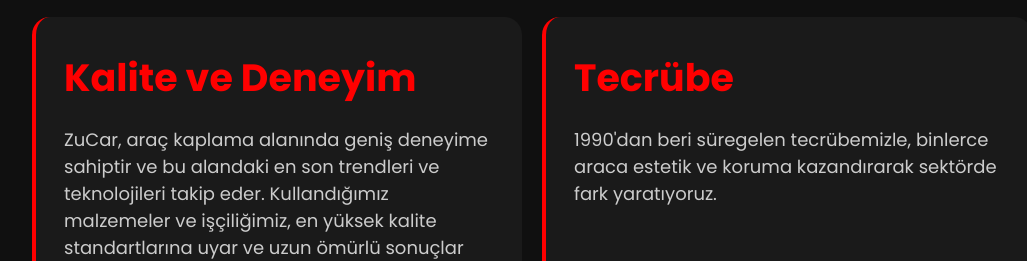
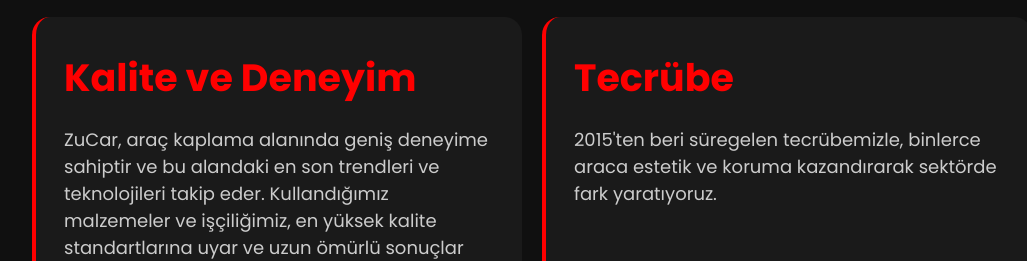
Before and after one commit to withsukrann7/zucar-cleanfronted, a React (Vite) app: page /hakkimizda in a window 1280 px wide. Shown: the part 1440-1701 px from the top of the page, without its empty margins (108-1135 px from the left). Built offline with nearby package versions, Linux system fonts and the light colour scheme.

Commit message:
hakkında sayfası güncellendi

```diff
--- a/src/components/AboutBoxes.tsx
+++ b/src/components/AboutBoxes.tsx
@@ -7,7 +7,7 @@
   },
   {
     title: 'Tecrübe',
-    desc: "1990'dan beri süregelen tecrübemizle, binlerce araca estetik ve koruma kazandırıyoruz.",
+    desc: "2015'ten beri süregelen tecrübemizle, binlerce araca estetik ve koruma kazandırıyoruz.",
   },
   {
     title: 'Müşteri Memnuniyeti',
--- a/src/pages/Hakkimizda.tsx
+++ b/src/pages/Hakkimizda.tsx
@@ -235,7 +235,7 @@
             },
             {
               title: 'Tecrübe',
-              desc: "1990'dan beri süregelen tecrübemizle, binlerce araca estetik ve koruma kazandırarak sektörde fark yaratıyoruz.",
+              desc: "2015'ten beri süregelen tecrübemizle, binlerce araca estetik ve koruma kazandırarak sektörde fark yaratıyoruz.",
             },
             {
               title: 'Müşteri Memnuniyeti',
```
